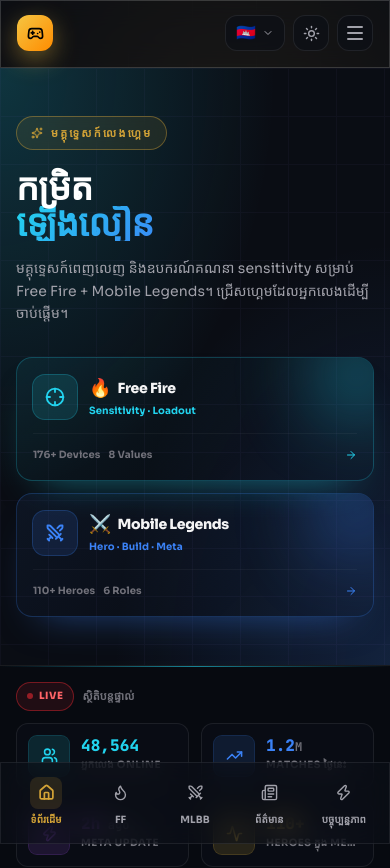
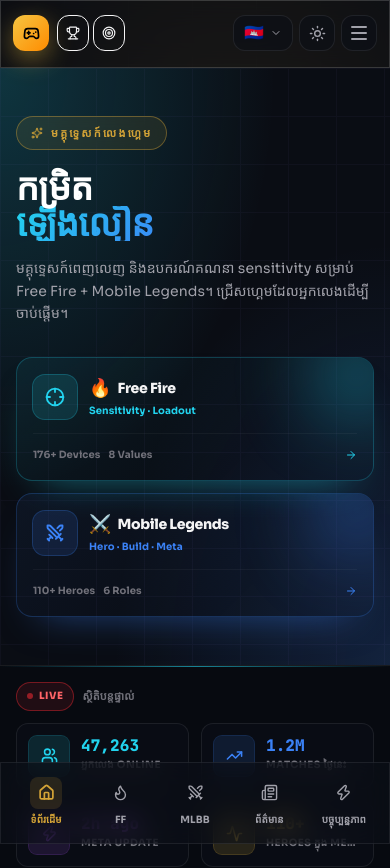
Before and after one commit to CyberNovaX01/CyberNovaX, a Next.js app: page / in a window 390 px wide. Shown: the top 868 px of the page. Built offline with nearby package versions, Linux system fonts and the light colour scheme; a web font is replaced by a local one.

Commit message:
Show quick action text on mobile too

```diff
--- /dev/null
+++ b/src/components/AnimatedNumber.tsx
@@ -0,0 +1,77 @@
+"use client";
+import { useEffect, useRef, useState } from "react";
+
+type Props = {
+  value: number;
+  duration?: number;
+  suffix?: string;
+  prefix?: string;
+  decimals?: number;
+  className?: string;
+  style?: React.CSSProperties;
+};
+
+export function AnimatedNumber({
+  value,
+  duration = 1500,
+  suffix = "",
+  prefix = "",
+  decimals = 0,
+  className,
+  style,
+}: Props) {
+  const [display, setDisplay] = useState(0);
+  const [started, setStarted] = useState(false);
+  const ref = useRef<HTMLSpanElement>(null);
+
+  useEffect(() => {
+    const el = ref.current;
+    if (!el) return;
+
+    const observer = new IntersectionObserver(
+      (entries) => {
+        entries.forEach((e) => {
+          if (e.isIntersecting && !started) {
+            setStarted(true);
+          }
+        });
+      },
+      { threshold: 0.3 }
+    );
+    observer.observe(el);
+    return () => observer.disconnect();
+  }, [started]);
+
+  useEffect(() => {
+    if (!started) return;
+    const start = performance.now();
+    const from = 0;
+    const to = value;
+
+    let raf = 0;
+    const tick = (now: number) => {
+      const elapsed = now - start;
+      const t = Math.min(elapsed / duration, 1);
+      // easeOutExpo
+      const eased = t === 1 ? 1 : 1 - Math.pow(2, -10 * t);
+      const current = from + (to - from) * eased;
+      setDisplay(current);
+      if (t < 1) raf = requestAnimationFrame(tick);
+    };
+    raf = requestAnimationFrame(tick);
+    return () => cancelAnimationFrame(raf);
+  }, [started, value, duration]);
+
+  const formatted =
+    decimals > 0
+      ? display.toFixed(decimals)
+      : Math.round(display).toLocaleString();
+
+  return (
+    <span ref={ref} className={className} style={style}>
+      {prefix}
+      {formatted}
+      {suffix}
+    </span>
+  );
+}
--- a/src/components/Header.tsx
+++ b/src/components/Header.tsx
@@ -1,13 +1,32 @@
 "use client";
 import Link from "next/link";
 import { usePathname } from "next/navigation";
-import { Gamepad2 } from "lucide-react";
+import { Gamepad2, Trophy, Target } from "lucide-react";
 import { useState, useEffect } from "react";
 import { LanguageSwitch } from "./LanguageSwitch";
 import { ThemeToggle } from "./ThemeToggle";
 import { useT } from "@/lib/i18n";
 
 type GameBadge = { slug: string; name: string; lastUpdated: string | null };
+
+const QUICK_ACTIONS = [
+  {
+    href: "/mlbb/tier",
+    icon: Trophy,
+    labelKm: "Tier",
+    labelEn: "Tier",
+    tooltip: "Tier List",
+    color: "#f5c542",
+  },
+  {
+    href: "/ff/sensitivity",
+    icon: Target,
+    labelKm: "Sensi",
+    labelEn: "Sensi",
+    tooltip: "Sensitivity",
+    color: "#22d3ee",
+  },
+];
 
 export function Header({
   games,
@@ -48,12 +67,12 @@
     <header className="sticky top-0 z-40 border-b border-line glass transition-all duration-300">
       <div
         className={
-          "mx-auto flex max-w-7xl items-center gap-3 px-4 transition-all duration-300 sm:px-6 " +
+          "mx-auto flex max-w-7xl items-center gap-2 px-3 transition-all duration-300 sm:gap-3 sm:px-6 " +
           (scrolled ? "h-12" : "h-16")
         }
       >
         {/* LOGO */}
-        <Link href="/" className="group flex shrink-0 items-center gap-2.5">
+        <Link href="/" className="group flex shrink-0 items-center gap-2 sm:gap-2.5">
           <span
             className="grid h-9 w-9 place-items-center rounded-xl text-black shadow-lg transition-transform duration-300 group-hover:scale-110 group-hover:rotate-12"
             style={{
@@ -65,7 +84,7 @@
           </span>
           <div
             className={
-              "hidden leading-tight transition-all duration-300 sm:block " +
+              "hidden leading-tight transition-all duration-300 md:block " +
               (scrolled ? "opacity-70" : "opacity-100")
             }
           >
@@ -76,7 +95,7 @@
           </div>
         </Link>
 
-        {/* NAV — Desktop */}
+        {/* NAV — Desktop only (lg+) */}
         <nav className="hidden items-center gap-0.5 lg:flex">
           {nav.map((n) => {
             const active =
@@ -101,8 +120,52 @@
           })}
         </nav>
 
+        {/* QUICK ACTIONS — Always show (icon + text) */}
+        <div className="flex items-center gap-1 lg:ml-2 lg:border-l lg:border-line lg:pl-2">
+          {QUICK_ACTIONS.map((q) => {
+            const Icon = q.icon;
+            const active = pathname.startsWith(q.href);
+            return (
+              <Link
+                key={q.href}
+                href={q.href}
+                title={q.tooltip}
+                aria-label={q.tooltip}
+                className="group relative flex h-9 items-center gap-1.5 rounded-xl border px-2 text-xs font-bold transition-all hover:-translate-y-0.5 sm:px-2.5"
+                style={{
+                  borderColor: active ? q.color + "80" : "var(--color-line)",
+                  background: active ? q.color + "15" : "var(--color-surface)",
+                  color: active ? q.color : "var(--color-muted)",
+                  boxShadow: active ? "0 0 20px -6px " + q.color + "88" : "none",
+                }}
+              >
+                <Icon
+                  size={14}
+                  className="transition-transform group-hover:scale-125 group-hover:rotate-12"
+                />
+                {/* SHOW TEXT always */}
+                <span className="hidden xs:inline sm:inline">
+                  {q.labelEn}
+                </span>
+
+                {/* hover glow */}
+                <span
+                  className="pointer-events-none absolute inset-0 rounded-xl opacity-0 transition-opacity duration-300 group-hover:opacity-100"
+                  style={{
+                    background:
+                      "radial-gradient(circle at center, " +
+                      q.color +
+                      "20 0%, transparent 70%)",
+                    boxShadow: "0 0 20px -4px " + q.color + "80",
+                  }}
+                />
+              </Link>
+            );
+          })}
+        </div>
+
         {/* RIGHT — Actions */}
-        <div className="ml-auto flex items-center gap-2">
+        <div className="ml-auto flex items-center gap-1.5 sm:gap-2">
           <LanguageSwitch />
           <ThemeToggle />
 
@@ -143,7 +206,7 @@
       <nav
         className="overflow-hidden border-t border-line glass transition-all duration-300 lg:hidden"
         style={{
-          maxHeight: open ? "400px" : "0",
+          maxHeight: open ? "600px" : "0",
           opacity: open ? 1 : 0,
         }}
       >
@@ -167,6 +230,29 @@
               </Link>
             );
           })}
+
+          {/* Quick Actions in Mobile Menu */}
+          <div className="mt-2 grid grid-cols-2 gap-2 border-t border-line pt-3">
+            {QUICK_ACTIONS.map((q) => {
+              const Icon = q.icon;
+              return (
+                <Link
+                  key={q.href}
+                  href={q.href}
+                  onClick={() => setOpen(false)}
+                  className="flex items-center gap-2 rounded-xl border px-3 py-2.5 text-xs font-bold transition-all"
+                  style={{
+                    borderColor: q.color + "40",
+                    background: q.color + "10",
+                    color: q.color,
+                  }}
+                >
+                  <Icon size={14} />
+                  {q.tooltip}
+                </Link>
+              );
+            })}
+          </div>
         </div>
       </nav>
 
--- a/src/components/LiveStatsBar.tsx
+++ b/src/components/LiveStatsBar.tsx
@@ -2,13 +2,15 @@
 import { useEffect, useState } from "react";
 import { Activity, Users, TrendingUp, Zap, Radio } from "lucide-react";
 import { useLang } from "@/lib/i18n";
+import { AnimatedNumber } from "@/components/AnimatedNumber";
 
 type Stat = {
   icon: typeof Activity;
   labelKm: string;
   labelEn: string;
-  value: string;
+  value: number;
   suffix?: string;
+  decimals?: number;
   color: string;
 };
 
@@ -17,30 +19,32 @@
     icon: Users,
     labelKm: "អ្នកលេង Online",
     labelEn: "Players Online",
-    value: "48,290",
+    value: 48290,
     color: "#22d3ee",
   },
   {
     icon: TrendingUp,
     labelKm: "Matches ថ្ងៃនេះ",
     labelEn: "Matches Today",
-    value: "1.2",
+    value: 1.2,
     suffix: "M",
+    decimals: 1,
     color: "#3b82f6",
   },
   {
     icon: Zap,
     labelKm: "Meta Update",
     labelEn: "Meta Update",
-    value: "2h",
-    suffix: " ago",
+    value: 2,
+    suffix: "h ago",
     color: "#a855f7",
   },
   {
     icon: Activity,
     labelKm: "Heroes ក្នុង Meta",
     labelEn: "Meta Heroes",
-    value: "110+",
+    value: 110,
+    suffix: "+",
     color: "#f5c542",
   },
 ];
@@ -50,7 +54,6 @@
   const km = lang === "km";
   const [pulse, setPulse] = useState(0);
 
-  // Animate "online" number every 3s (fake live)
   useEffect(() => {
     const id = setInterval(() => setPulse((p) => p + 1), 3000);
     return () => clearInterval(id);
@@ -58,7 +61,6 @@
 
   return (
     <section className="relative border-b border-line bg-surface/40 backdrop-blur">
-      {/* subtle top line */}
       <div
         className="absolute inset-x-0 top-0 h-px"
         style={{
@@ -68,7 +70,6 @@
       />
 
       <div className="mx-auto max-w-7xl px-4 py-4 sm:px-6">
-        {/* LIVE tag */}
         <div className="mb-3 flex items-center justify-between">
           <div className="flex items-center gap-2">
             <span className="inline-flex items-center gap-1.5 rounded-full border border-red-500/40 bg-red-500/10 px-2.5 py-1 text-[10px] font-black uppercase tracking-wider text-red-400">
@@ -85,22 +86,27 @@
           </span>
         </div>
 
-        {/* Stats grid */}
         <div className="grid grid-cols-2 gap-3 sm:grid-cols-4">
-          {STATS.map((s) => {
+          {STATS.map((s, i) => {
             const Icon = s.icon;
-            // Slight number fluctuation for "online"
             const isOnline = s.labelEn === "Players Online";
-            const displayed = isOnline
-              ? (48290 + (pulse * 137) % 2500).toLocaleString()
-              : s.value;
+            const value = isOnline ? s.value + ((pulse * 137) % 2500) : s.value;
             return (
               <div
                 key={s.labelEn}
-                className="group relative flex items-center gap-3 rounded-xl border border-line bg-surface/60 p-3 transition-colors hover:border-line-2"
+                className="group relative flex items-center gap-3 overflow-hidden rounded-xl border border-line bg-surface/60 p-3 transition-all hover:-translate-y-0.5 hover:border-line-2"
+                style={{ animation: "statFadeIn 0.5s ease-out " + i * 80 + "ms both" }}
               >
+                {/* glow */}
                 <span
-                  className="grid h-10 w-10 shrink-0 place-items-center rounded-lg"
+                  className="pointer-events-none absolute inset-0 opacity-0 transition-opacity duration-500 group-hover:opacity-100"
+                  style={{
+                    background:
+                      "radial-gradient(circle at 20% 50%, " + s.color + "22 0%, transparent 60%)",
+                  }}
+                />
+                <span
+                  className="relative grid h-10 w-10 shrink-0 place-items-center rounded-lg transition-transform group-hover:scale-110"
                   style={{
                     background: s.color + "20",
                     color: s.color,
@@ -109,12 +115,16 @@
                 >
                   <Icon size={17} strokeWidth={2.2} />
                 </span>
-                <div className="min-w-0">
-                  <div className="font-mono text-base font-black leading-tight sm:text-lg" style={{ color: s.color }}>
-                    {displayed}
-                    {s.suffix && (
-                      <span className="text-xs font-bold text-faint">{s.suffix}</span>
-                    )}
+                <div className="relative min-w-0">
+                  <div
+                    className="font-mono text-base font-black leading-tight sm:text-lg"
+                    style={{ color: s.color }}
+                  >
+                    <AnimatedNumber
+                      value={value}
+                      suffix={s.suffix}
+                      decimals={s.decimals}
+                    />
                   </div>
                   <div className="truncate text-[10px] font-bold uppercase tracking-wider text-faint">
                     {km ? s.labelKm : s.labelEn}
@@ -125,6 +135,13 @@
           })}
         </div>
       </div>
+
+      <style>{`
+        @keyframes statFadeIn {
+          from { opacity: 0; transform: translateY(12px); }
+          to { opacity: 1; transform: translateY(0); }
+        }
+      `}</style>
     </section>
   );
 }
```
